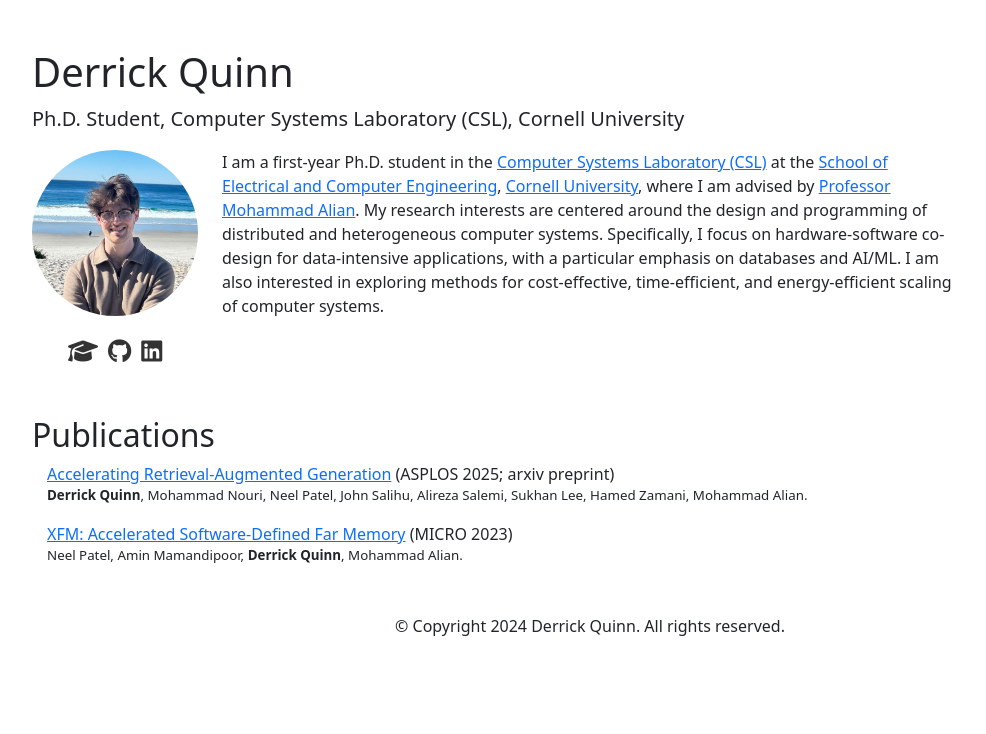
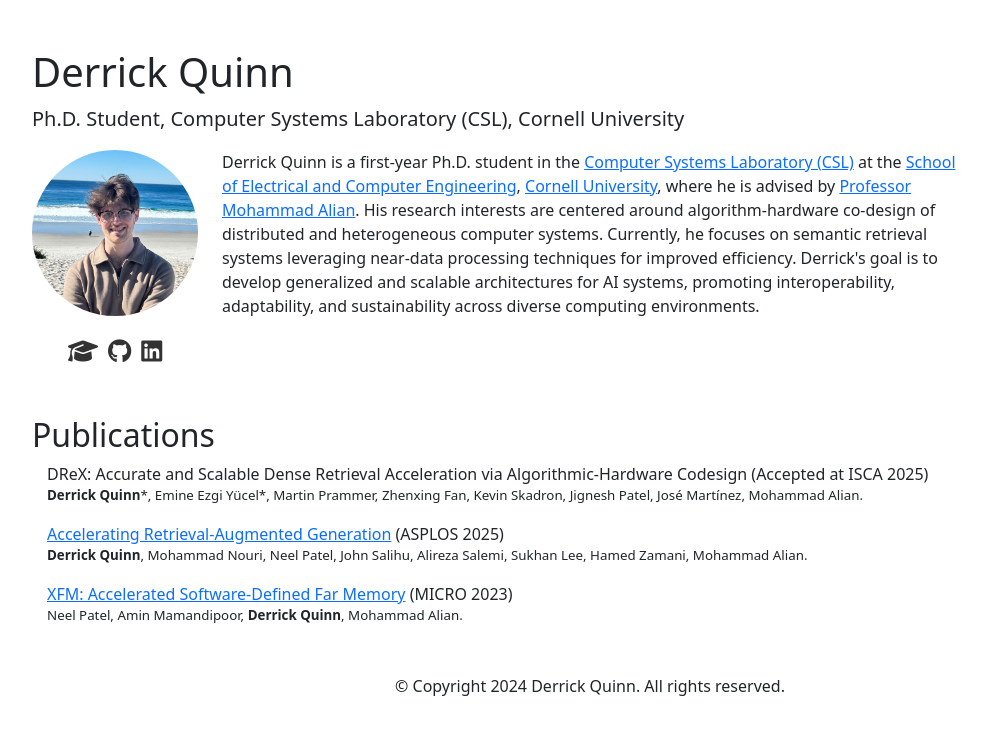
Before and after one commit to derrickquinn/derrickquinn.github.io, a plain HTML site: page index.html in a window 1280 px wide. Shown: the whole page, without its empty margins (50-1036 px from the left). Drawn offline with nearby package versions, Linux system fonts and the light colour scheme.

Commit message:
Updated Bio and added DReX.

```diff
--- a/index.html
+++ b/index.html
@@ -75,14 +75,19 @@
                     </div>
                 </div>
                 <div class="col-md-8">
-                    <p>I am a first-year Ph.D. student in the <a href="https://www.csl.cornell.edu/" target="_blank" rel="noopener noreferrer">Computer Systems Laboratory (CSL)</a> at the <a href="https://www.ece.cornell.edu/" target="_blank" rel="noopener noreferrer">School of Electrical and Computer Engineering</a>, <a href="https://www.cornell.edu" target="_blank" rel="noopener noreferrer">Cornell University</a>, where I am advised by <a href="https://alian.csl.cornell.edu/" target="_blank" rel="noopener noreferrer">Professor Mohammad Alian</a>. My research interests are centered around the design and programming of distributed and heterogeneous computer systems. Specifically, I focus on hardware-software co-design for data-intensive applications, with a particular emphasis on databases and AI/ML. I am also interested in exploring methods for cost-effective, time-efficient, and energy-efficient scaling of computer systems.</p>
-                </div>
+                    <p>Derrick Quinn is a first-year Ph.D. student in the <a href="https://www.csl.cornell.edu/" target="_blank" rel="noopener noreferrer">Computer Systems Laboratory (CSL)</a> at the <a href="https://www.ece.cornell.edu/" target="_blank" rel="noopener noreferrer">School of Electrical and Computer Engineering</a>, <a href="https://www.cornell.edu" target="_blank" rel="noopener noreferrer">Cornell University</a>, where he is advised by <a href="https://alian.csl.cornell.edu/" target="_blank" rel="noopener noreferrer">Professor Mohammad Alian</a>.
+                        His research interests are centered around algorithm-hardware co-design of distributed and heterogeneous computer systems. Currently, he focuses on semantic retrieval systems leveraging near-data processing techniques for improved efficiency. Derrick's goal is to develop generalized and scalable architectures for AI systems, promoting interoperability, adaptability, and sustainability across diverse computing environments.
+                    </div>
             </section>
 
             <section class="mt-5">
                 <h2 id="publications">Publications</h2>
                 <div class="publication-item">
-					<a href="https://arxiv.org/abs/2412.15246" target="_blank">Accelerating Retrieval-Augmented Generation</a> (ASPLOS 2025; arxiv preprint) <br>
+                    <a target="_blank">DReX: Accurate and Scalable Dense Retrieval Acceleration via Algorithmic-Hardware Codesign</a> (Accepted at ISCA 2025) <br>
+                  <p style="font-size: smaller;"><strong>Derrick Quinn</strong>*, Emine Ezgi Yücel*, Martin Prammer, Zhenxing Fan, Kevin Skadron, Jignesh Patel, José Martínez, Mohammad Alian. </p>
+                </div>
+                <div class="publication-item">
+					<a href="https://dl.acm.org/doi/10.1145/3669940.3707264" target="_blank">Accelerating Retrieval-Augmented Generation</a> (ASPLOS 2025) <br>
                   <p style="font-size: smaller;"><strong>Derrick Quinn</strong>, Mohammad Nouri, Neel Patel, John Salihu, Alireza Salemi, Sukhan Lee, Hamed Zamani, Mohammad Alian.  </p>
                 </div>
 				<div class="publication-item">
```
